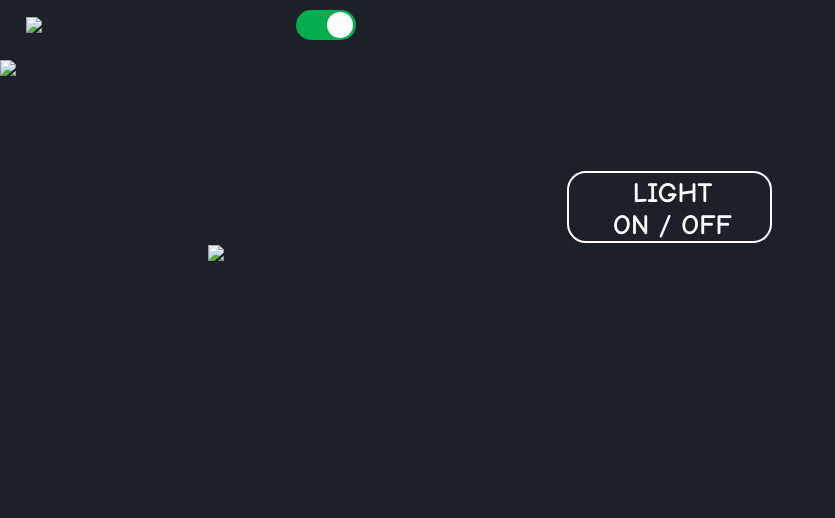
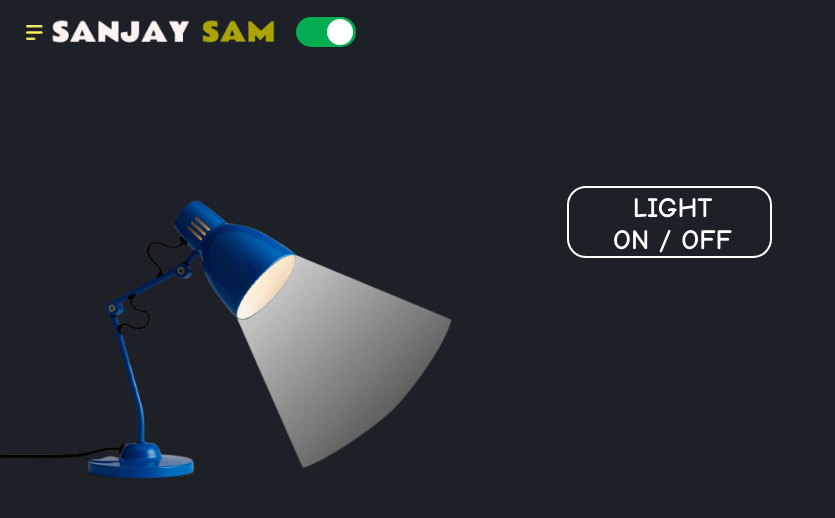
Before and after one commit to SANJAYSAM7/light_.on-off._, a plain HTML site: page index.html in a window 1280 px wide. Both pictures are taken after a click on the button 325 px from the left and 25 px from the top of the page. Shown: the whole page, without its empty margins (0-835 px from the left). Drawn offline with Linux system fonts and the light colour scheme.

Commit message:
Update index.html

```diff
--- a/index.html
+++ b/index.html
@@ -14,7 +14,7 @@
     <div class="hero">
      <div class="hero2">
         <nav>
-            <img src="image/1.png" class="hello">
+            <img src="1.png" class="hello">
             <button type="button" onclick="toggleBtn()" id="btn"><span></span></button>
 
         </nav>
@@ -25,8 +25,8 @@
         </div>
 
         <div class="lamp-body">
-            <img src="image/lam.png" class="lam">
-            <img src="image/light.png" class="light" id="light">
+            <img src="lam.png" class="lam">
+            <img src="light.png" class="light" id="light">
         </div>
     </div>
 
```
